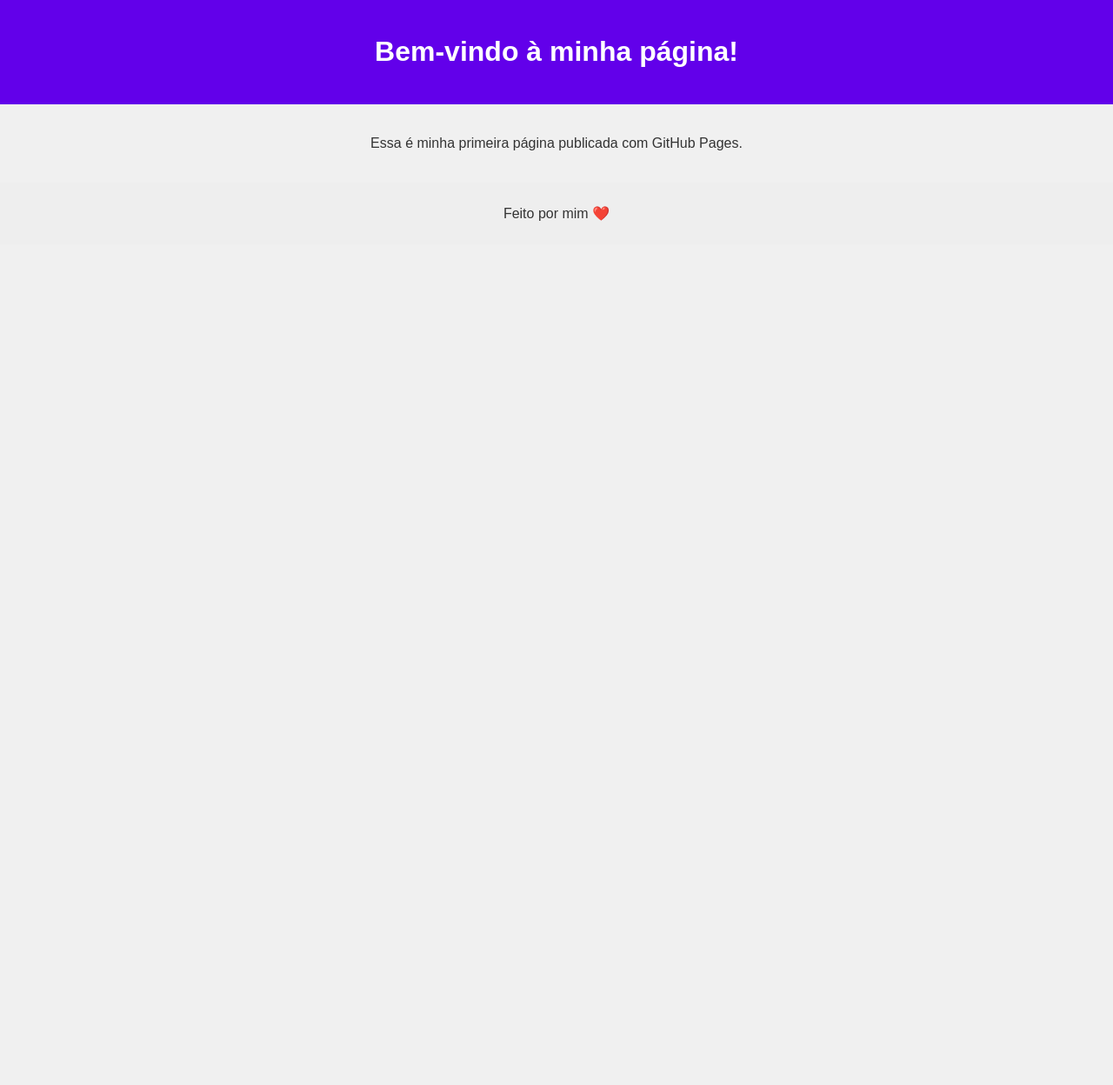
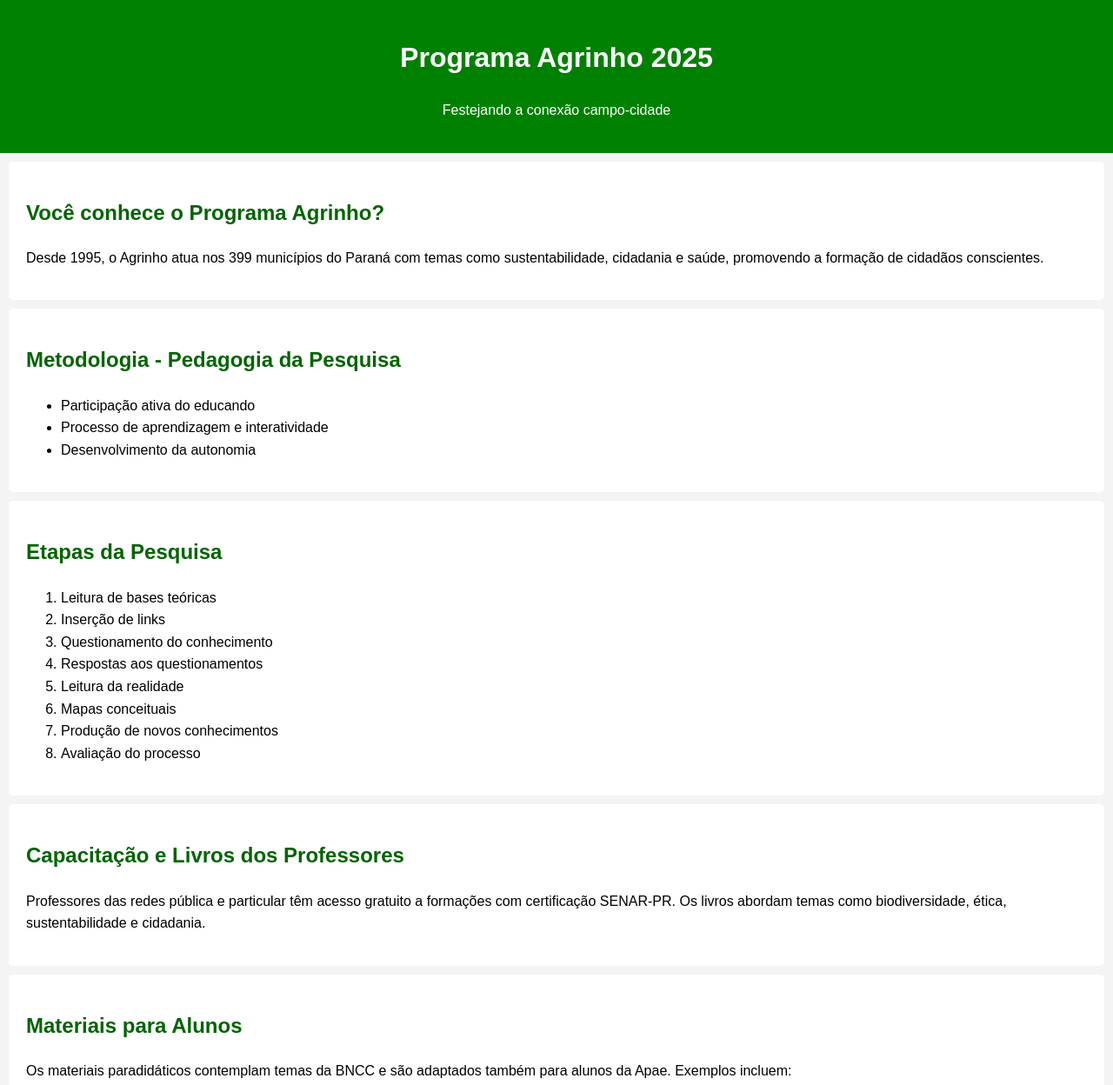
Before and after one commit to fabianocruz2023/Curso-Agrinho-2025_3-C, a plain HTML site: page index.html in a window 1280 px wide. Shown: the top 1248 px of the page at 87% size. Before the commit the page ends 800 px from the top, so only its background shows below. Drawn offline with Linux system fonts and the light colour scheme.

Commit message:
Update index.html

```diff
--- a/index.html
+++ b/index.html
@@ -1,22 +1,121 @@
 <!DOCTYPE html>
 <html lang="pt-BR">
 <head>
-  <meta charset="UTF-8">
-  <meta name="viewport" content="width=device-width, initial-scale=1.0">
-  <title>Minha Página no GitHub</title>
-  <link rel="stylesheet" href="style.css">
+  <meta charset="UTF-8" />
+  <meta name="viewport" content="width=device-width, initial-scale=1.0" />
+  <title>Programa Agrinho 2025</title>
+  <style>
+    body {
+      font-family: Arial, sans-serif;
+      margin: 0;
+      padding: 0;
+      line-height: 1.6;
+      background-color: #f4f4f4;
+    }
+
+    header {
+      background-color: #008000;
+      color: white;
+      padding: 20px;
+      text-align: center;
+    }
+
+    section {
+      padding: 20px;
+      background-color: white;
+      margin: 10px;
+      border-radius: 5px;
+    }
+
+    h2 {
+      color: #006400;
+    }
+
+    footer {
+      text-align: center;
+      padding: 10px;
+      background-color: #ddd;
+      font-size: 0.9em;
+    }
+  </style>
 </head>
 <body>
+
   <header>
-    <h1>Bem-vindo à minha página!</h1>
+    <h1>Programa Agrinho 2025</h1>
+    <p>Festejando a conexão campo-cidade</p>
   </header>
 
-  <main>
-    <p>Essa é minha primeira página publicada com GitHub Pages.</p>
-  </main>
+  <section>
+    <h2>Você conhece o Programa Agrinho?</h2>
+    <p>Desde 1995, o Agrinho atua nos 399 municípios do Paraná com temas como sustentabilidade, cidadania e saúde, promovendo a formação de cidadãos conscientes.</p>
+  </section>
+
+  <section>
+    <h2>Metodologia - Pedagogia da Pesquisa</h2>
+    <ul>
+      <li>Participação ativa do educando</li>
+      <li>Processo de aprendizagem e interatividade</li>
+      <li>Desenvolvimento da autonomia</li>
+    </ul>
+  </section>
+
+  <section>
+    <h2>Etapas da Pesquisa</h2>
+    <ol>
+      <li>Leitura de bases teóricas</li>
+      <li>Inserção de links</li>
+      <li>Questionamento do conhecimento</li>
+      <li>Respostas aos questionamentos</li>
+      <li>Leitura da realidade</li>
+      <li>Mapas conceituais</li>
+      <li>Produção de novos conhecimentos</li>
+      <li>Avaliação do processo</li>
+    </ol>
+  </section>
+
+  <section>
+    <h2>Capacitação e Livros dos Professores</h2>
+    <p>Professores das redes pública e particular têm acesso gratuito a formações com certificação SENAR-PR. Os livros abordam temas como biodiversidade, ética, sustentabilidade e cidadania.</p>
+  </section>
+
+  <section>
+    <h2>Materiais para Alunos</h2>
+    <p>Os materiais paradidáticos contemplam temas da BNCC e são adaptados também para alunos da Apae. Exemplos incluem:</p>
+    <ul>
+      <li>Brincando com o Agrinho</li>
+      <li>Cenas do Cotidiano</li>
+      <li>Minhas Rotinas</li>
+      <li>Atividades de Português e Matemática</li>
+      <li>Investigando o Ciclo da Água</li>
+      <li>Ciência, Inovação e Ética</li>
+    </ul>
+  </section>
+
+  <section>
+    <h2>Seções dos Materiais</h2>
+    <ul>
+      <li><strong>Ciência de tudo:</strong> curiosidades científicas.</li>
+      <li><strong>Você jornalista:</strong> investigação jornalística.</li>
+      <li><strong>Eureka:</strong> descobertas e reflexões.</li>
+      <li><strong>Retronautas dos Pinheirais:</strong> viagem ao passado com personagens históricos do Paraná.</li>
+    </ul>
+  </section>
+
+  <section>
+    <h2>Solicitação de Materiais</h2>
+    <p>Professores podem solicitar os materiais didáticos entre 15 e 31 de agosto de 2025, pelo site <a href="https://sistemafaep.org.br/agrinho" target="_blank">sistemafaep.org.br/agrinho</a>.</p>
+  </section>
+
+  <section>
+    <h2>Concurso Agrinho 2025</h2>
+    <p>O tema é <strong>“Festejando a conexão campo-cidade”</strong>. Há diversas categorias com prazos específicos para envio de trabalhos. A premiação ocorrerá em outubro de 2025.</p>
+    <p>Mais informações: <a href="mailto:agrinho@senarpr.org.br">agrinho@senarpr.org.br</a></p>
+  </section>
 
   <footer>
-    <p>Feito por mim ❤️</p>
+    <p>© 2025 Programa Agrinho • Sistema FAEP/SENAR-PR</p>
   </footer>
+
 </body>
 </html>
```
